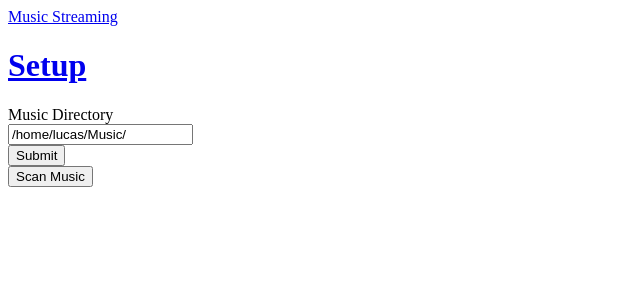
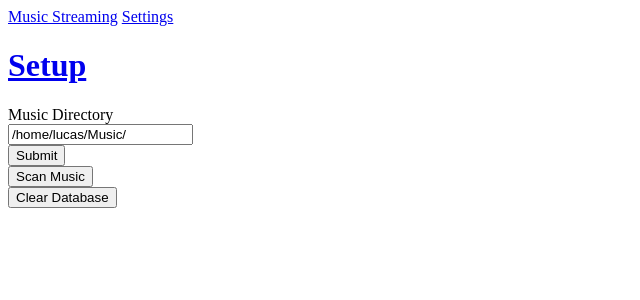
Before and after one commit to LucasBenninger/MusicStream, a Node server app: page /setup in a window 1280 px wide. Shown: the top 300 px of the page, without its empty margins (0-640 px from the left). Run offline with Node 20, Linux system fonts and the light colour scheme; some libraries are stand-ins or nearby versions.

Commit message:
Add basic music playing Add way to delete all songs from database from the interface

```diff
--- a/routes/setup.js
+++ b/routes/setup.js
@@ -23,7 +23,21 @@ router.post("/config", (req, res) => {
 router.post("/scan", (req, res) => {
 	getFiles(config.musicDir);
 
-	res.render("setup/index", { message: `Scanning dir ${config.musicDir}` });
+	res.render("setup/index", {
+		message: `Scanning dir ${config.musicDir}`,
+		config
+	});
+});
+
+router.post("/destroy", (req, res) => {
+	// Removes all songs from database
+	// Will need to rescan
+	Song.remove({})
+		.save()
+		.then(
+			res.render("setup/index", { message: `Clearing Database...`, config })
+		)
+		.catch(err => console.log(err));
 });
 
 function getFiles(dir) {
@@ -43,6 +57,10 @@ function getFiles(dir) {
 						if (err) {
 							throw err;
 						}
+						// Strip Music Directory from file location
+						var tempLocation = dir + "/" + file.name;
+						tempLocation = tempLocation.replace(config.musicDir, "/static");
+
 						const newSong = Song({
 							trackNumber: metadata.track.no,
 							title: metadata.title,
@@ -53,7 +71,7 @@ function getFiles(dir) {
 							genre: metadata.genre,
 							disk: metadata.disk.no,
 
-							location: dir + "/" + file.name
+							location: tempLocation
 						})
 							.save()
 							.catch(err => console.log(err));
--- a/views/index.handlebars
+++ b/views/index.handlebars
@@ -5,6 +5,12 @@
 <table>
 	{{#each songs}}
 	<tr>
+		<td>
+			<a onclick="this.firstElementChild.play()" class="button">
+				<audio src="{{location}}">
+				</audio>
+				&#9658;</a>
+		</td>
 		<td>{{title}}</td>
 		<td>{{artist}}</td>
 	</tr>
--- a/views/layouts/main.handlebars
+++ b/views/layouts/main.handlebars
@@ -11,6 +11,7 @@
 <body>
 	<header>
 		<a href="/">Music Streaming</a>
+		<a href="/setup">Settings</a>
 	</header>
 	{{{body}}}
 </body>
--- a/views/setup/index.handlebars
+++ b/views/setup/index.handlebars
@@ -11,3 +11,6 @@
 <form action="/setup/scan" method="post">
 	<button type="submit">Scan Music</button>
 </form>
+<form action="/setup/destroy" method="POST">
+	<button type="submit">Clear Database</button>
+</form>
```
